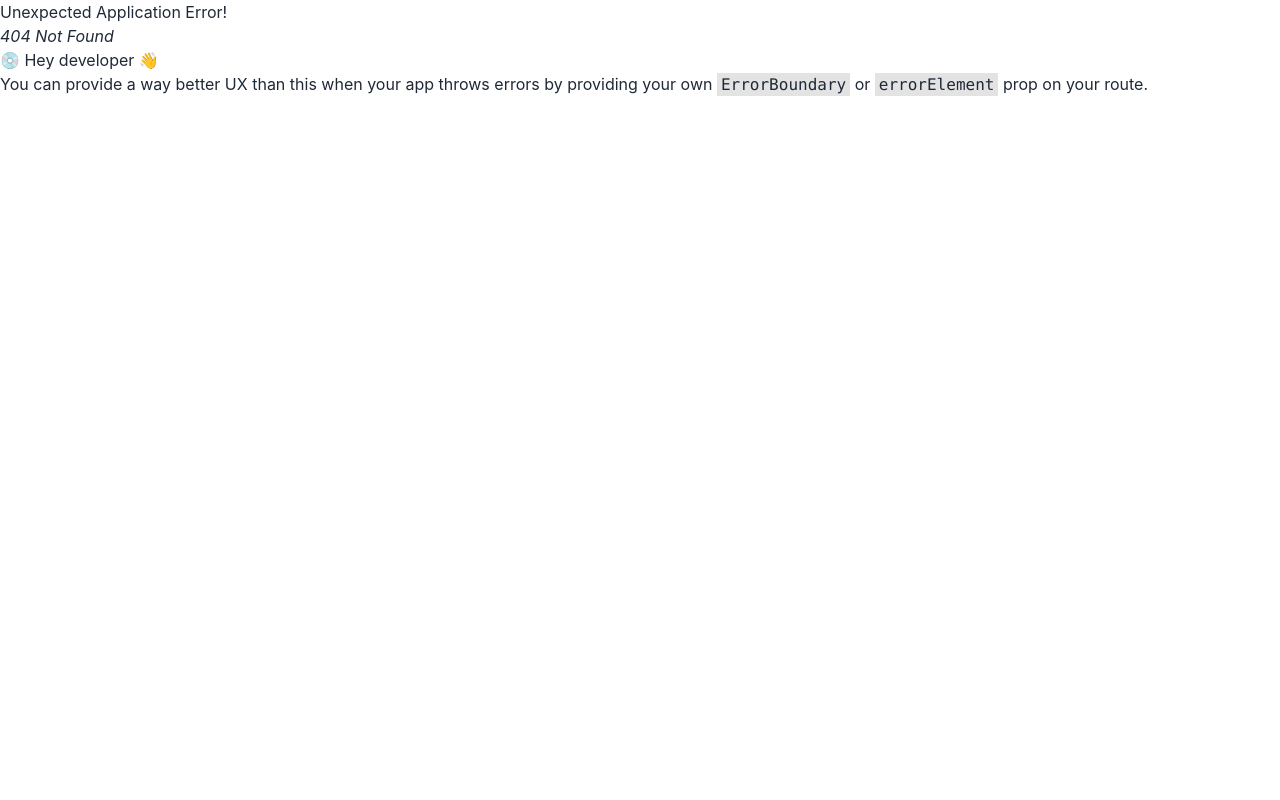
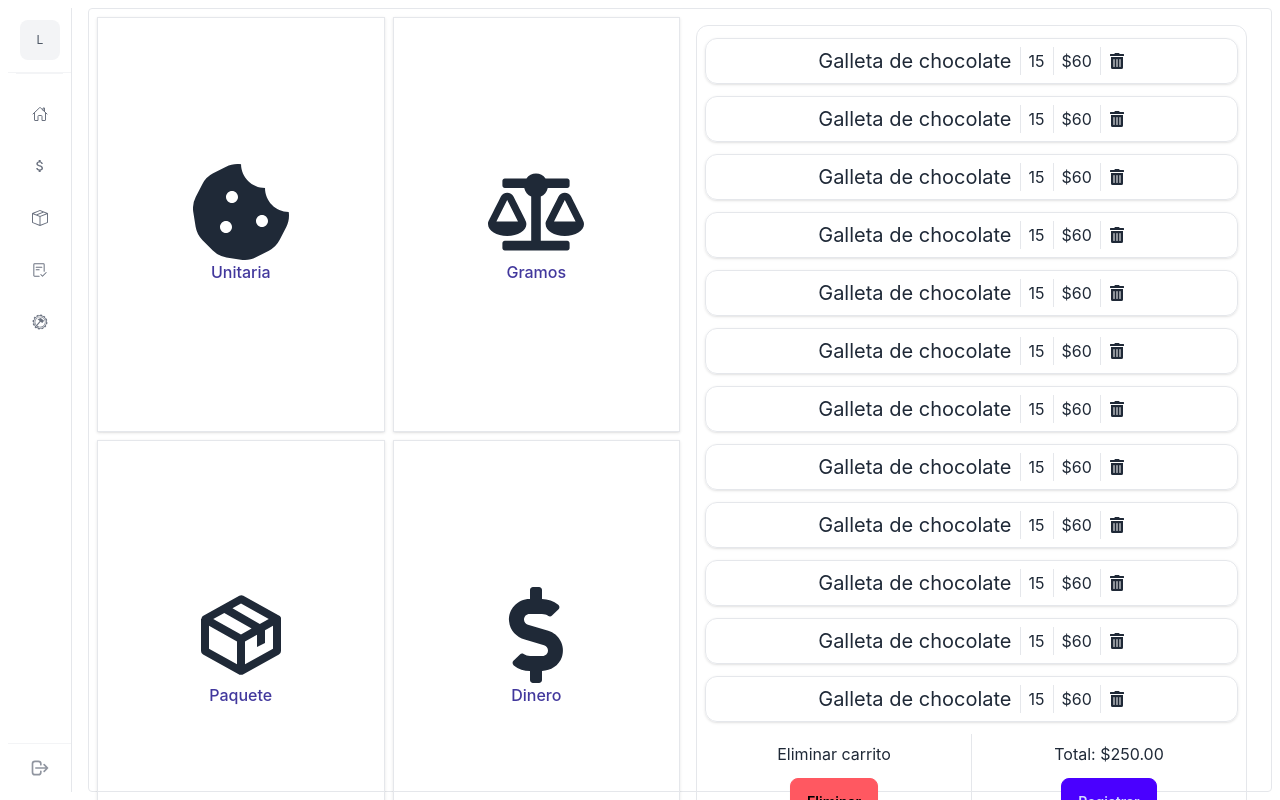
Before and after one commit to ConfleisX01/Don-Galleto, a React (Create React App) app in the folder client_backup/: page /system/sales in a window 1280 px wide. Before the commit this address had no page. Built offline with nearby package versions, Linux system fonts and the light colour scheme.

Commit message:
Interfaz vendedor

```diff
--- a/client_backup/package.json
+++ b/client_backup/package.json
@@ -9,6 +9,7 @@
     "ag-charts-react": "^10.3.3",
     "apexcharts": "^4.0.0",
     "flowbite": "^2.5.2",
+    "flowbite-react": "^0.10.2",
     "react": "^18.3.1",
     "react-dom": "^18.3.1",
     "react-icons": "^5.3.0",
--- a/client_backup/src/App.js
+++ b/client_backup/src/App.js
@@ -7,6 +7,7 @@ import {
 import Login from "./pages/Login";
 import Dashboard from "./pages/Dashboard";
 import Root from "./pages/Root";
+import Pos from "./pages/POS";
 
 function App() {
   const router = createBrowserRouter([
@@ -25,6 +26,10 @@ function App() {
         {
           path: '/system/dashboard',
           element: <Dashboard />
+        },
+        {
+          path: '/system/sales',
+          element: <Pos />
         }
       ]
     }
--- a/client_backup/src/pages/POS.jsx
+++ b/client_backup/src/pages/POS.jsx
@@ -0,0 +1,147 @@
+import { FaCookieBite, FaBalanceScale, FaDollarSign, FaTrashAlt } from "react-icons/fa";
+import { BiPackage } from "react-icons/bi";
+
+
+export default function Pos() {
+    return (
+        <>
+            <div className="border grid md:grid-cols-2 lg:grid-cols-2 rounded px-2 lg:h-full">
+                <div className="grid grid-cols-2 gap-2 border-b py-2 md:grid-cols-1 lg:grid-cols-2">
+                    <ContainerBtn
+                        icon={<FaCookieBite />}
+                        text={"Unitaria"}
+                    />
+                    <ContainerBtn
+                        icon={<FaBalanceScale />}
+                        text={"Gramos"}
+                    />
+                    <ContainerBtn
+                        icon={<BiPackage />}
+                        text={"Paquete"}
+                    />
+                    <ContainerBtn
+                        icon={<FaDollarSign />}
+                        text={"Dinero"}
+                    />
+                </div>
+                <div className="p-4 h-100">
+                    <div className="border rounded-xl flex flex-col">
+                        <div className="grow">
+                            <div className="h-full  overflow-y-auto">
+                                <CardCookie
+                                    typeCookie={"Galleta de chocolate"}
+                                    cantidadCookie={"15"}
+                                    priceTotal={"$60"}
+                                />
+                                <CardCookie
+                                    typeCookie={"Galleta de chocolate"}
+                                    cantidadCookie={"15"}
+                                    priceTotal={"$60"}
+                                />
+                                <CardCookie
+                                    typeCookie={"Galleta de chocolate"}
+                                    cantidadCookie={"15"}
+                                    priceTotal={"$60"}
+                                />
+                                <CardCookie
+                                    typeCookie={"Galleta de chocolate"}
+                                    cantidadCookie={"15"}
+                                    priceTotal={"$60"}
+                                />
+                                <CardCookie
+                                    typeCookie={"Galleta de chocolate"}
+                                    cantidadCookie={"15"}
+                                    priceTotal={"$60"}
+                                />
+                                <CardCookie
+                                    typeCookie={"Galleta de chocolate"}
+                                    cantidadCookie={"15"}
+                                    priceTotal={"$60"}
+                                />
+                                <CardCookie
+                                    typeCookie={"Galleta de chocolate"}
+                                    cantidadCookie={"15"}
+                                    priceTotal={"$60"}
+                                />
+                                <CardCookie
+                                    typeCookie={"Galleta de chocolate"}
+                                    cantidadCookie={"15"}
+                                    priceTotal={"$60"}
+                                />
+                                <CardCookie
+                                    typeCookie={"Galleta de chocolate"}
+                                    cantidadCookie={"15"}
+                                    priceTotal={"$60"}
+                                />
+                                <CardCookie
+                                    typeCookie={"Galleta de chocolate"}
+                                    cantidadCookie={"15"}
+                                    priceTotal={"$60"}
+                                />
+                                <CardCookie
+                                    typeCookie={"Galleta de chocolate"}
+                                    cantidadCookie={"15"}
+                                    priceTotal={"$60"}
+                                />
+                                <CardCookie
+                                    typeCookie={"Galleta de chocolate"}
+                                    cantidadCookie={"15"}
+                                    priceTotal={"$60"}
+                                />
+                            </div>
+
+                        </div>
+                        <div className="flex">
+                            <div className="p-2 flex-1 border-r items-center flex flex-col">
+                                <p>Eliminar carrito</p>
+                                <button className="btn btn-error my-3">Eliminar</button>
+                            </div>
+                            <div className="p-2 flex-1 items-center flex flex-col">
+                                <p>Total: $250.00</p>
+                                <button className="btn btn-primary my-3">Registrar</button>
+                            </div>
+                        </div>
+                    </div>
+                </div>
+            </div>
+        </>
+    );
+}
+
+function ContainerBtn({ icon, text }) {
+    return (
+        <>
+            <div className="p-4 border shadow text-center w-auto content-center">
+                <div className="text-6xl md:text-8xl lg:text9xl flex justify-center">
+                    {
+                        icon
+                    }
+                </div>
+                <div>
+                    <p className="font-medium text-indigo-800">{text}</p>
+                </div>
+            </div>
+        </>
+    )
+}
+
+function CardCookie({ typeCookie, cantidadCookie, priceTotal }) {
+    return (
+        <>
+            <div className="p-2 mx-2 my-3 border rounded-xl flex shadow text-center justify-center w-auto">
+                <div className="text-1xl flex justify-center border-r px-2 content-center lg:text-xl">
+                    <p>{typeCookie}</p>
+                </div>
+                <div className="px-2 border-r content-center">
+                    <p>{cantidadCookie}</p>
+                </div>
+                <div className="px-2 border-r content-center">
+                    <p>{priceTotal}</p>
+                </div>
+                <div className="px-2 content-center">
+                    <FaTrashAlt />
+                </div>
+            </div>
+        </>
+    )
+}
--- a/client_backup/src/pages/Root.jsx
+++ b/client_backup/src/pages/Root.jsx
@@ -15,27 +15,27 @@ export default function Root() {
                     <Menu>
                         <MenuItem
                             icon={<IoHomeOutline />}
-                            navigation={'system/dashboard'}
+                            navigation={'dashboard'}
                             label={'Dashboard'}
                         />
                         <MenuItem
                             icon={<MdAttachMoney />}
-                            navigation={'system/sales'}
+                            navigation={'sales'}
                             label={'Ventas'}
                         />
                         <MenuItem
                             icon={<BsBoxSeam />}
-                            navigation={'system/inventory'}
+                            navigation={'inventory'}
                             label={'Inventario'}
                         />
                         <MenuItem
                             icon={<GoChecklist />}
-                            navigation={'system/reports'}
+                            navigation={'reports'}
                             label={'Reportes'}
                         />
                         <MenuItem
                             icon={<GiGearHammer />}
-                            navigation={'system/production'}
+                            navigation={'production'}
                             label={'Producción'}
                         />
                     </Menu>
```
Also changed, not shown: package.json (added, +8 -0 lines), 2 other files (tests, documents, lock files or other folders).
